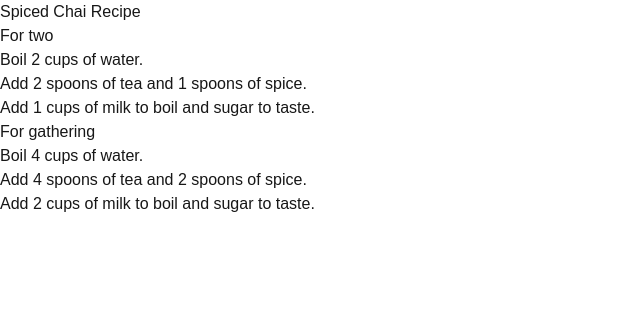
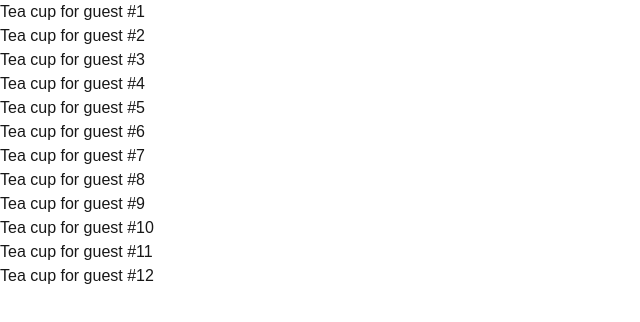
Before and after one commit to IrakliAmbroladze/nextjs-playground, a Next.js app: page / in a window 1280 px wide. Shown: the top 322 px of the page, without its empty margins (0-640 px from the left). Built offline with nearby package versions, Linux system fonts and the light colour scheme.

Commit message:
Local mutation:

```diff
--- a/src/app/page.jsx
+++ b/src/app/page.jsx
@@ -1,25 +1,13 @@
 "use client";
 
-function Recipe({ drinkers }) {
-  return (
-    <ol>
-      <li>Boil {drinkers} cups of water.</li>
-      <li>
-        Add {drinkers} spoons of tea and {0.5 * drinkers} spoons of spice.
-      </li>
-      <li>Add {0.5 * drinkers} cups of milk to boil and sugar to taste.</li>
-    </ol>
-  );
+function Cup({ guest }) {
+  return <h2>Tea cup for guest #{guest}</h2>;
 }
 
 export default function App() {
-  return (
-    <section>
-      <h1>Spiced Chai Recipe</h1>
-      <h2>For two</h2>
-      <Recipe drinkers={2} />
-      <h2>For gathering</h2>
-      <Recipe drinkers={4} />
-    </section>
-  );
+  let cups = [];
+  for (let i = 1; i <= 12; i++) {
+    cups.push(<Cup key={i} guest={i} />);
+  }
+  return cups;
 }
```
